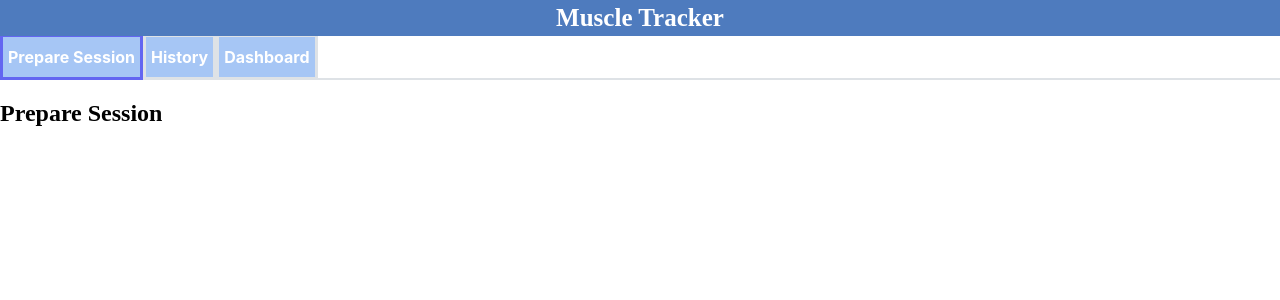
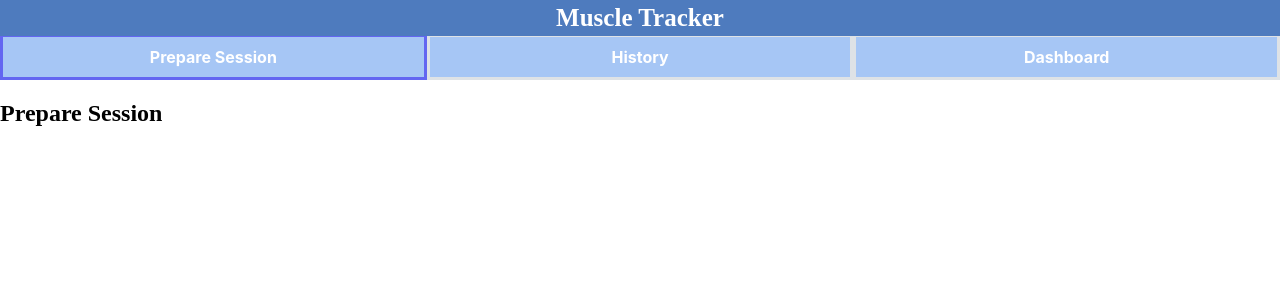
Before and after one commit to KragWu/MuscleTracker, a React app in the folder client/: page / in a window 1280 px wide. Shown: the top 300 px of the page. Built offline with nearby package versions, Linux system fonts and the light colour scheme.

Commit message:
:bug: :lipstick: Fix UI Menu

```diff
--- a/client/src/components/HeaderLayout.css
+++ b/client/src/components/HeaderLayout.css
@@ -13,6 +13,10 @@
 
 .onglet-menu {
     width: 100%;
+}
+
+.p-tabmenu .p-tabmenu-nav .p-tabmenuitem {
+    width: 100% !important;
 }
 
 .p-tabmenuitem.p-highlight .p-menuitem-link {
```
